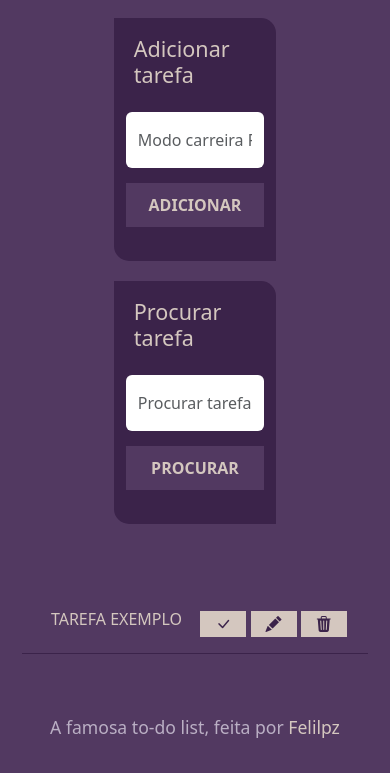
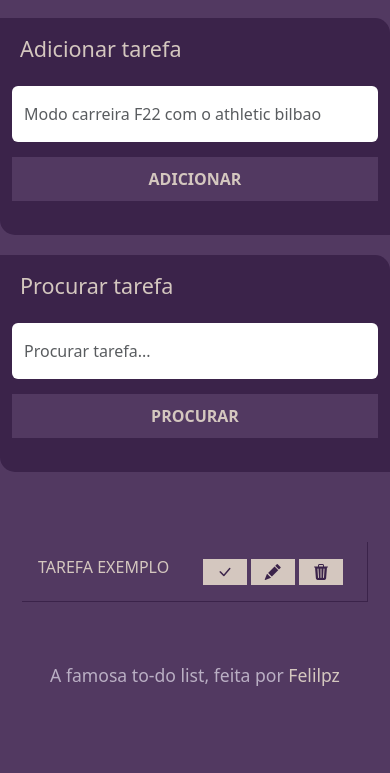
Before and after one commit to Felilpz/lista-de-tarefas, a plain HTML site: page index.html in a window 390 px wide. Shown: the part 59-832 px from the top of the page. Drawn offline with nearby package versions, Linux system fonts and the light colour scheme.

Commit message:
detalhes

```diff
--- a/index.html
+++ b/index.html
@@ -29,7 +29,7 @@
     </header>
     <section>
       <div class="row justify-content-center mt-4">
-        <div class="col-5 blocosX mr-3">
+        <div class="md-col-5 blocosX">
           <form>
             <div class="mb-2">
               <label for="adicionar" class="form-label p-2"><h4>Adicionar tarefa</h4></label>
@@ -41,7 +41,7 @@
           </form>
         </div>
 
-        <div class="col-5 blocosX">
+        <div class="md-col-5 blocosX">
           <form>
             <div class="mb-2">
               <label for="procurar" class="form-label p-2"><h4>Procurar tarefa</h4></label>
--- a/script/script.js
+++ b/script/script.js
@@ -53,19 +53,23 @@ function searchButton() {
 }
 
 // Confirmar
-// Confirmar
 function confirmButton(event) {
   let changeColor = event.currentTarget.parentElement.parentElement;
   if (changeColor.classList.contains('original-color')) {
     changeColor.classList.remove('original-color');
     changeColor.style.backgroundColor = '#523961';
+    changeColor.style.fontStyle = "normal";
+    changeColor.style.textDecoration = "none";
   } else {
     changeColor.classList.add('original-color');
     changeColor.style.backgroundColor = '';
+    changeColor.style.fontStyle = "italic";
+    changeColor.style.textDecoration = "line-through";
   }
 
   localStorage.setItem("tarefas", main.innerHTML);
 }
+
 
 
 // Editar
--- a/style/style.css
+++ b/style/style.css
@@ -18,7 +18,7 @@ header {
     margin-top: 20px;
 }
 
-header > h1 {
+header>h1 {
     font-weight: bold;
     color: var(--cor1);
 }
@@ -30,7 +30,7 @@ header > h1 {
     border-bottom: 1px solid var(--cor2);
 }
 
-.blocos, .blocosX {
+.blocosX {
     width: 100%;
     margin: 20px;
     background-color: var(--cor1);
@@ -56,6 +56,7 @@ input {
     padding: 1rem 1rem;
     transition: 0.3s;
     border-bottom: 1px solid var(--cor1);
+    border-right: 1px solid var(--cor1);
 }
 
 h6 {
@@ -85,7 +86,7 @@ footer {
     transition: .3s;
 }
 
-label > h4 {
+label>h4 {
     color: var(--cor4);
     display: flex;
     text-align: left;
@@ -123,7 +124,7 @@ a:hover {
     color: grey !important;
 }
 
-footer > p {
+footer>p {
     color: var(--cor3);
     font-size: 1.1em;
     margin-top: 50px;
@@ -132,3 +133,22 @@ footer > p {
 .original-color {
     background-color: var(--cor1);
 }
+
+.blocosX {
+    width: 368px;
+    margin-bottom: 20px;
+}
+
+@media (max-width: 768px) {
+    .blocosX {
+        width: 100%;
+    }
+
+    .finish-todo {
+        width: 44px;
+    }
+
+    h6 {
+        text-align: left;
+    }
+}
```
